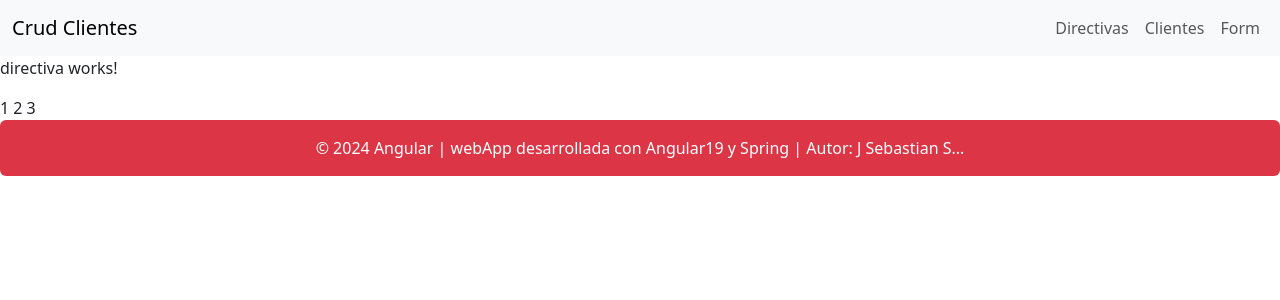
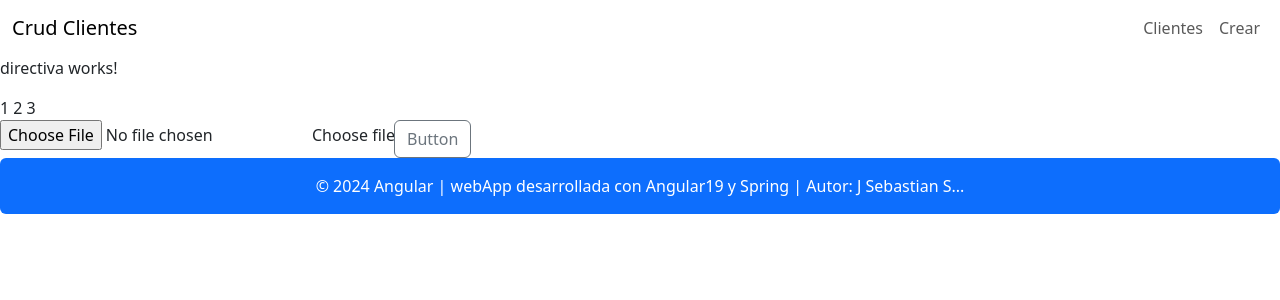
Before and after one commit to ssbastian/Crud-Clientes, an Angular app: page /directivas in a window 1280 px wide. Shown: the top 300 px of the page. Built offline with nearby package versions, Linux system fonts and the light colour scheme.

Commit message:
update diseño

```diff
--- a/src/app/directivas/directiva.component.html
+++ b/src/app/directivas/directiva.component.html
@@ -3,3 +3,13 @@
 {{Directiva[0]}}
 {{Directiva[1]}}
 {{Directiva[2]}}
+
+<div class="input-group">
+    <div class="custom-file">
+      <input type="file" class="custom-file-input" id="inputGroupFile04">
+      <label class="custom-file-label" for="inputGroupFile04">Choose file</label>
+    </div>
+    <div class="input-group-append">
+      <button class="btn btn-outline-secondary" type="button">Button</button>
+    </div>
+  </div>
--- a/src/app/footer/footer.component.html
+++ b/src/app/footer/footer.component.html
@@ -1,4 +1,4 @@
-<footer class="footer bg-danger rounded top">
+<footer class="footer bg-primary rounded top">
     <div class="container py-2">
         <p class="text-center text-white my-2">
              &copy; {{proyecto.anio + ' '+ proyecto.nombreProyecto + ' | '
--- a/src/app/header/header.component.html
+++ b/src/app/header/header.component.html
@@ -1,4 +1,4 @@
-<nav class="navbar navbar-expand-lg navbar-light bg-light">
+<nav class="navbar navbar-expand-lg navbar-light bg-secundary">
     <div class="container-fluid">
       <!-- Logo o Título -->
       <a class="navbar-brand" href="#">{{title}}</a>
@@ -11,14 +11,14 @@
       <!-- Elementos de navegación -->
       <div class="collapse navbar-collapse" id="navbarNav">
         <ul class="navbar-nav ms-auto">
-          <li class="nav-item" routerLinkActive="active">
+<!--           <li class="nav-item" routerLinkActive="active">
             <a class="nav-link" routerLink="/directivas">Directivas</a>
-          </li>
+          </li> -->
           <li class="nav-item" routerLinkActive="active">
             <a class="nav-link" routerLink="/clientes">Clientes</a>
           </li>
           <li class="nav-item" routerLinkActive="active">
-            <a class="nav-link" routerLink="/cliente/form">Form</a>
+            <a class="nav-link" routerLink="/cliente/form">Crear</a>
           </li>
         </ul>
       </div>
```
